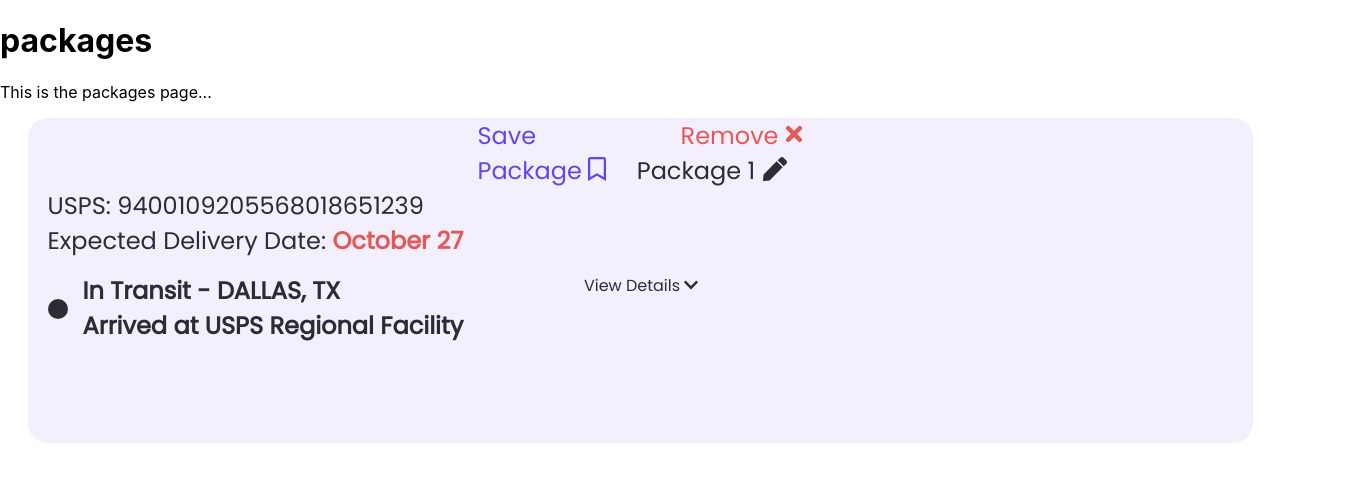
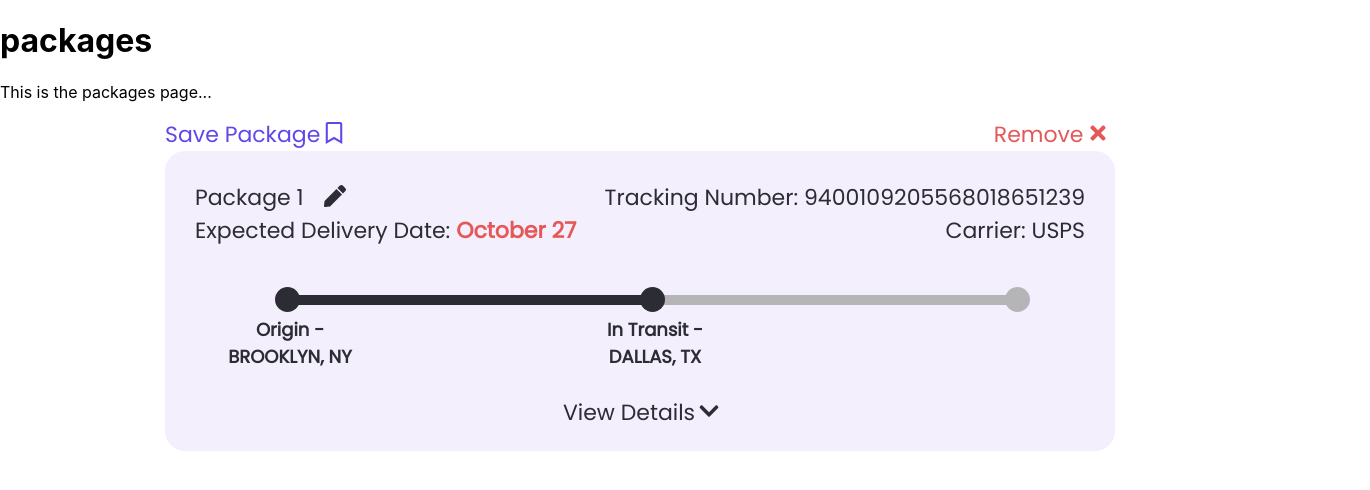
Before and after one commit to junyi-s/UP_Tracker, a React (Create React App) app in the folder front-end/: page /packages in a window 1280 px wide. Shown: the top 490 px of the page, 1370 px wide, since content can reach past the window. Built offline with nearby package versions, Linux system fonts and the light colour scheme.

Commit message:
created desktop version of tracking info

```diff
--- a/front-end/src/components/trackingInfo/index.js
+++ b/front-end/src/components/trackingInfo/index.js
@@ -38,9 +38,11 @@ const TrackingInfo = () => {
       {/* Tracking Info */}
       <div className="rect">
         <div className="rectContent">
+          <div className="leftDesk">
             <p>
               Package 1
               <FaPen
+                className="penIcon"
                 style={{
                   position: "relative",
                   top: "2px",
@@ -49,16 +51,45 @@ const TrackingInfo = () => {
                 }}
               />
             </p>
-          <p>USPS: 9400109205568018651239 </p>
+            <p className="mobile">USPS: 9400109205568018651239</p>
             <p>
               Expected Delivery Date:{" "}
               <span className="redColorBold">October 27</span>
             </p>
-          <span className="circle"></span>
-          <div className="trackingHistoryPreview">
+          </div>
+          <div className="rightDesk">
+            <p className="desktop">Tracking Number: 9400109205568018651239</p>
+            <p className="desktop">Carrier: USPS</p>
+          </div>
+          <span className="circle mobile"></span>
+          <div className="trackingHistoryPreview mobile">
             <p>In Transit - DALLAS, TX</p>
             <p>Arrived at USPS Regional Facility</p>
           </div>
+
+          <div className="desktop shipmentHistory">
+            <ul className="progressTracker">
+              <li className="progressStep completed">
+                <span className="circle"></span>
+                <div className="label">
+                  <p>Origin - BROOKLYN, NY</p>
+                </div>
+              </li>
+              <li className="progressStep active">
+                <span className="circle"></span>
+                <div className="label">
+                  <p>In Transit - DALLAS, TX</p>
+                </div>
+              </li>
+              <li className="progressStep">
+                <span className="circle"></span>
+                <div className="label">
+                  <p></p>
+                </div>
+              </li>
+            </ul>
+          </div>
+
           <p className="detailsBtn">
             View Details
             <FaChevronDown
--- a/front-end/src/components/trackingInfo/style.css
+++ b/front-end/src/components/trackingInfo/style.css
@@ -4,11 +4,11 @@
 }
 
 .buttons .left p {
-  color: #6246EA;
+  color: #6246ea;
 }
 
 .buttons .right p {
-  color: #E45858;
+  color: #e45858;
 }
 
 .rect {
@@ -17,7 +17,6 @@
   background: #f4effc;
   border-radius: 20px;
   margin: auto;
-
 }
 
 .rectContent {
@@ -29,30 +28,30 @@
   font-size: 14px;
   font-family: "Poppins", sans-serif;
   margin: 0px;
-  color: #2B2C34;
+  color: #2b2c34;
 }
 
 .redColorBold {
-  color: #E45858;
+  color: #e45858;
   font-weight: 600;
 }
 
 .left {
   text-align: left;
-  width:49%;
+  width: 49%;
   display: inline-block;
 }
 
 .right {
   text-align: right;
-  width:50%;
+  width: 50%;
   display: inline-block;
 }
 
 .circle {
   height: 20px;
   width: 20px;
-  background-color: #2B2C34;
+  background-color: #2b2c34;
   border-radius: 50%;
   display: inline-block;
 }
@@ -76,23 +75,138 @@
   font-size: 16px !important;
 }
 
+.mobile {
+  display: auto;
+}
+
+.desktop {
+  display: none;
+}
 
 @media (min-width: 768px) {
+  .trackingInfo .buttons {
+    width: 950px;
+    margin: auto;
+  }
+
   .rect {
-    width: 1225px;
-    height: 325px;
+    width: 950px;
+    height: 300px;
+  }
+
+  .rectContent {
+    padding: 30px;
+    position: relative;
   }
 
   .trackingInfo p {
-    font-size: 24px;
+    font-size: 22px;
   }
 
-  .left {
+  .penIcon {
+    left: 20px !important;
+  }
+
+  .detailsBtn {
+    position: absolute;
+    top: 245px;
+    font-size: 22px !important;
+  }
+
+  .mobile {
+    display: none;
+  }
+
+  .desktop {
+    display: block;
+  }
+
+  .rightDesk {
+    float: right;
+    text-align: right;
+  }
+
+  .leftDesk {
     float: left;
   }
 
-  .right {
-    float: right;
-    text-align: right;
+  .shipmentHistory {
+    display: block;
   }
+
+  .progressTracker {
+    list-style: none;
+    display: flex;
+    flex-direction: row;
+    flex-wrap: nowrap;
+    justify-content: space-between;
+    align-items: stretch;
+    align-content: stretch;
+    padding: 40px 80px;
+  }
+
+  .progressStep {
+    display: block;
+    position: relative;
+    margin: 0;
+    padding: 0;
+    min-width: 50%;
+  }
+
+  .progressStep.completed:after {
+    background-color: #2b2c34;
+  }
+
+  .progressStep:not(:last-child):after {
+    content: "";
+    display: block;
+    position: absolute;
+    top: 8px;
+    bottom: 12px;
+    right: -14px;
+    width: 100%;
+    height: 10px;
+    z-index: 0;
+  }
+
+  .progressStep:after {
+    background-color: #b5b5b8;
+  }
+
+  .circle {
+    height: 25px;
+    width: 25px;
+    background-color: #b5b5b8;
+  }
+
+  .progressStep.completed .circle {
+    background-color: #2b2c34;
+  }
+
+  .progressStep.active .circle {
+    position: relative;
+    background-color: #2b2c34;
+    z-index: 100;
+  }
+
+  .progressStep.completed .label {
+    margin-top: 0;
+    width: 130px;
+    margin-left: -50px;
+    text-align: center;
+  }
+
+  .progressStep.active .label {
+    margin-top: 0;
+    width: 130px;
+    margin-left: -50px;
+    text-align: center;
+  }
+
+  .label p {
+    font-size: 18px;
+    font-weight: 600;
+  }
+
+
 }
```
Lines whose indentation alone changed are shown as unchanged.
